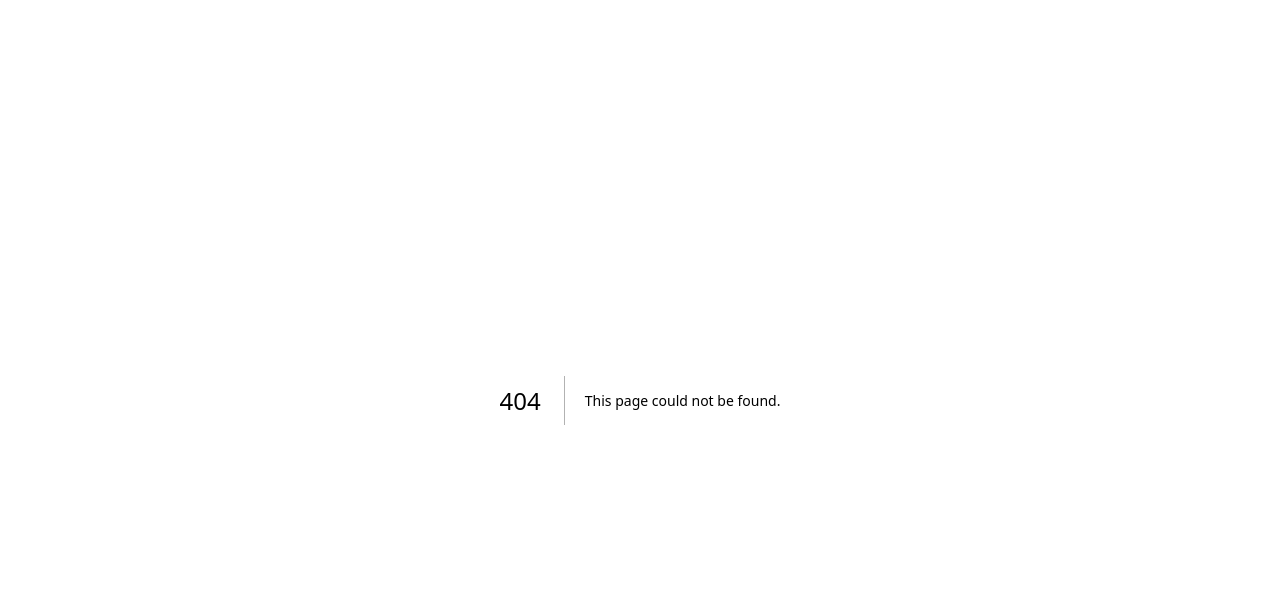
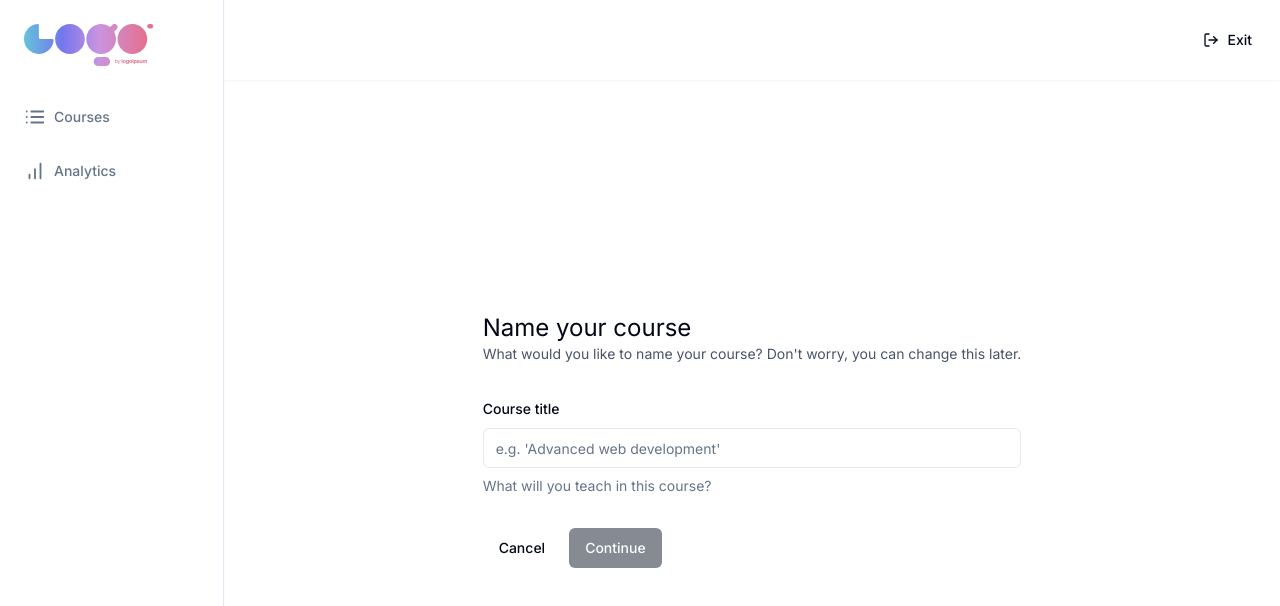
Before and after one commit to Trummm/udemy-platform, a Next.js app: page /teacher/create in a window 1280 px wide. Before the commit this address had no page. Shown: the top 606 px of the page. Built offline with nearby package versions, Linux system fonts and the light colour scheme.

Commit message:
courses creation ui

```diff
--- a/app/(dashboard)/(routes)/teacher/courses/page.tsx
+++ b/app/(dashboard)/(routes)/teacher/courses/page.tsx
@@ -1,5 +1,14 @@
+import { Button } from '@/components/ui/button'
+import Link from 'next/link'
+
 const CoursesPage = () => {
-  return <div></div>
+  return (
+    <div className='p-6'>
+      <Link href='/teacher/create'>
+        <Button>New Courses</Button>
+      </Link>
+    </div>
+  )
 }
 
 export default CoursesPage
--- /dev/null
+++ b/app/(dashboard)/(routes)/teacher/create/page.tsx
@@ -0,0 +1,100 @@
+'use client'
+
+import * as z from 'zod'
+import axios from 'axios'
+import { zodResolver } from '@hookform/resolvers/zod'
+import { useForm } from 'react-hook-form'
+import { useRouter } from 'next/navigation'
+import Link from 'next/link'
+import toast from 'react-hot-toast'
+
+import {
+  Form,
+  FormControl,
+  FormDescription,
+  FormField,
+  FormLabel,
+  FormMessage,
+  FormItem,
+} from '@/components/ui/form'
+import { Button } from '@/components/ui/button'
+import { Input } from '@/components/ui/input'
+
+const formSchema = z.object({
+  title: z.string().min(1, {
+    message: 'Title is required',
+  }),
+})
+
+const CreatePage = () => {
+  const router = useRouter()
+  const form = useForm<z.infer<typeof formSchema>>({
+    resolver: zodResolver(formSchema),
+    defaultValues: {
+      title: '',
+    },
+  })
+
+  const { isSubmitting, isValid } = form.formState
+
+  const onSubmit = async (values: z.infer<typeof formSchema>) => {
+    try {
+      const response = await axios.post('/api/courses', values)
+      router.push(`/teacher/courses/${response.data.id}`)
+      toast.success('Course created')
+    } catch {
+      toast.error('Something went wrong')
+    }
+  }
+
+  return (
+    <div className='max-w-5xl mx-auto flex md:items-center md:justify-center h-full p-6'>
+      <div>
+        <h1 className='text-2xl'>Name your course</h1>
+        <p className='text-sm text-slate-600'>
+          What would you like to name your course? Don&apos;t worry, you can
+          change this later.
+        </p>
+        <Form {...form}>
+          <form
+            onSubmit={form.handleSubmit(onSubmit)}
+            className='space-y-8 mt-8'
+          >
+            <FormField
+              control={form.control}
+              name='title'
+              render={({ field }) => (
+                <FormItem>
+                  <FormLabel>Course title</FormLabel>
+                  <FormControl>
+                    <Input
+                      disabled={isSubmitting}
+                      placeholder="e.g. 'Advanced web development'"
+                      {...field}
+                    />
+                  </FormControl>
+                  <FormDescription>
+                    What will you teach in this course?
+                  </FormDescription>
+                  <FormMessage />
+                </FormItem>
+              )}
+            />
+            <div className='flex items-center gap-x-2'>
+              <Link href='/'>
+                <Button type='button' variant='ghost'>
+                  Cancel
+                </Button>
+              </Link>
+              <Button type='submit' disabled={!isValid || isSubmitting}>
+                Continue
+              </Button>
+            </div>
+          </form>
+        </Form>
+      </div>
+    </div>
+  )
+}
+
+export default CreatePage
--- a/app/layout.tsx
+++ b/app/layout.tsx
@@ -2,6 +2,7 @@ import './globals.css'
 import type { Metadata } from 'next'
 import { Inter } from 'next/font/google'
 import { ClerkProvider } from '@clerk/nextjs'
+import { ToastProvider } from '@/components/providers/toaster-provider'
 
 const inter = Inter({ subsets: ['latin'] })
 
@@ -18,7 +19,10 @@ export default function RootLayout({
   return (
     <ClerkProvider>
       <html lang='en'>
-        <body className={inter.className}>{children}</body>
+        <body className={inter.className}>
+          <ToastProvider />
+          {children}
+        </body>
       </html>
     </ClerkProvider>
   )
--- /dev/null
+++ b/components/providers/toaster-provider.tsx
@@ -0,0 +1,7 @@
+'use client'
+
+import { Toaster } from 'react-hot-toast'
+
+export const ToastProvider = () => {
+  return <Toaster />
+}
--- /dev/null
+++ b/components/ui/form.tsx
@@ -0,0 +1,176 @@
+import * as React from "react"
+import * as LabelPrimitive from "@radix-ui/react-label"
+import { Slot } from "@radix-ui/react-slot"
+import {
+  Controller,
+  ControllerProps,
+  FieldPath,
+  FieldValues,
+  FormProvider,
+  useFormContext,
+} from "react-hook-form"
+
+import { cn } from "@/lib/utils"
+import { Label } from "@/components/ui/label"
+
+const Form = FormProvider
+
+type FormFieldContextValue<
+  TFieldValues extends FieldValues = FieldValues,
+  TName extends FieldPath<TFieldValues> = FieldPath<TFieldValues>
+> = {
+  name: TName
+}
+
+const FormFieldContext = React.createContext<FormFieldContextValue>(
+  {} as FormFieldContextValue
+)
+
+const FormField = <
+  TFieldValues extends FieldValues = FieldValues,
+  TName extends FieldPath<TFieldValues> = FieldPath<TFieldValues>
+>({
+  ...props
+}: ControllerProps<TFieldValues, TName>) => {
+  return (
+    <FormFieldContext.Provider value={{ name: props.name }}>
+      <Controller {...props} />
+    </FormFieldContext.Provider>
+  )
+}
+
+const useFormField = () => {
+  const fieldContext = React.useContext(FormFieldContext)
+  const itemContext = React.useContext(FormItemContext)
+  const { getFieldState, formState } = useFormContext()
+
+  const fieldState = getFieldState(fieldContext.name, formState)
+
+  if (!fieldContext) {
+    throw new Error("useFormField should be used within <FormField>")
+  }
+
+  const { id } = itemContext
+
+  return {
+    id,
+    name: fieldContext.name,
+    formItemId: `${id}-form-item`,
+    formDescriptionId: `${id}-form-item-description`,
+    formMessageId: `${id}-form-item-message`,
+    ...fieldState,
+  }
+}
+
+type FormItemContextValue = {
+  id: string
+}
+
+const FormItemContext = React.createContext<FormItemContextValue>(
+  {} as FormItemContextValue
+)
+
+const FormItem = React.forwardRef<
+  HTMLDivElement,
+  React.HTMLAttributes<HTMLDivElement>
+>(({ className, ...props }, ref) => {
+  const id = React.useId()
+
+  return (
+    <FormItemContext.Provider value={{ id }}>
+      <div ref={ref} className={cn("space-y-2", className)} {...props} />
+    </FormItemContext.Provider>
+  )
+})
+FormItem.displayName = "FormItem"
+
+const FormLabel = React.forwardRef<
+  React.ElementRef<typeof LabelPrimitive.Root>,
+  React.ComponentPropsWithoutRef<typeof LabelPrimitive.Root>
+>(({ className, ...props }, ref) => {
+  const { error, formItemId } = useFormField()
+
+  return (
+    <Label
+      ref={ref}
+      className={cn(error && "text-destructive", className)}
+      htmlFor={formItemId}
+      {...props}
+    />
+  )
+})
+FormLabel.displayName = "FormLabel"
+
+const FormControl = React.forwardRef<
+  React.ElementRef<typeof Slot>,
+  React.ComponentPropsWithoutRef<typeof Slot>
+>(({ ...props }, ref) => {
+  const { error, formItemId, formDescriptionId, formMessageId } = useFormField()
+
+  return (
+    <Slot
+      ref={ref}
+      id={formItemId}
+      aria-describedby={
+        !error
+          ? `${formDescriptionId}`
+          : `${formDescriptionId} ${formMessageId}`
+      }
+      aria-invalid={!!error}
+      {...props}
+    />
+  )
+})
+FormControl.displayName = "FormControl"
+
+const FormDescription = React.forwardRef<
+  HTMLParagraphElement,
+  React.HTMLAttributes<HTMLParagraphElement>
+>(({ className, ...props }, ref) => {
+  const { formDescriptionId } = useFormField()
+
+  return (
+    <p
+      ref={ref}
+      id={formDescriptionId}
+      className={cn("text-sm text-muted-foreground", className)}
+      {...props}
+    />
+  )
+})
+FormDescription.displayName = "FormDescription"
+
+const FormMessage = React.forwardRef<
+  HTMLParagraphElement,
+  React.HTMLAttributes<HTMLParagraphElement>
+>(({ className, children, ...props }, ref) => {
+  const { error, formMessageId } = useFormField()
+  const body = error ? String(error?.message) : children
+
+  if (!body) {
+    return null
+  }
+
+  return (
+    <p
+      ref={ref}
+      id={formMessageId}
+      className={cn("text-sm font-medium text-destructive", className)}
+      {...props}
+    >
+      {body}
+    </p>
+  )
+})
+FormMessage.displayName = "FormMessage"
+
+export {
+  useFormField,
+  Form,
+  FormItem,
+  FormLabel,
+  FormControl,
+  FormDescription,
+  FormMessage,
+  FormField,
+}
--- /dev/null
+++ b/components/ui/input.tsx
@@ -0,0 +1,25 @@
+import * as React from "react"
+
+import { cn } from "@/lib/utils"
+
+export interface InputProps
+  extends React.InputHTMLAttributes<HTMLInputElement> {}
+
+const Input = React.forwardRef<HTMLInputElement, InputProps>(
+  ({ className, type, ...props }, ref) => {
+    return (
+      <input
+        type={type}
+        className={cn(
+          "flex h-10 w-full rounded-md border border-input bg-background px-3 py-2 text-sm ring-offset-background file:border-0 file:bg-transparent file:text-sm file:font-medium placeholder:text-muted-foreground focus-visible:outline-none focus-visible:ring-2 focus-visible:ring-ring focus-visible:ring-offset-2 disabled:cursor-not-allowed disabled:opacity-50",
+          className
+        )}
+        ref={ref}
+        {...props}
+      />
+    )
+  }
+)
+Input.displayName = "Input"
+
+export { Input }
--- /dev/null
+++ b/components/ui/label.tsx
@@ -0,0 +1,26 @@
+"use client"
+
+import * as React from "react"
+import * as LabelPrimitive from "@radix-ui/react-label"
+import { cva, type VariantProps } from "class-variance-authority"
+
+import { cn } from "@/lib/utils"
+
+const labelVariants = cva(
+  "text-sm font-medium leading-none peer-disabled:cursor-not-allowed peer-disabled:opacity-70"
+)
+
+const Label = React.forwardRef<
+  React.ElementRef<typeof LabelPrimitive.Root>,
+  React.ComponentPropsWithoutRef<typeof LabelPrimitive.Root> &
+    VariantProps<typeof labelVariants>
+>(({ className, ...props }, ref) => (
+  <LabelPrimitive.Root
+    ref={ref}
+    className={cn(labelVariants(), className)}
+    {...props}
+  />
+))
+Label.displayName = LabelPrimitive.Root.displayName
+
+export { Label }
```
Also changed, not shown: package.json (+7 -1 lines), 1 other file (tests, documents, lock files or other folders).
